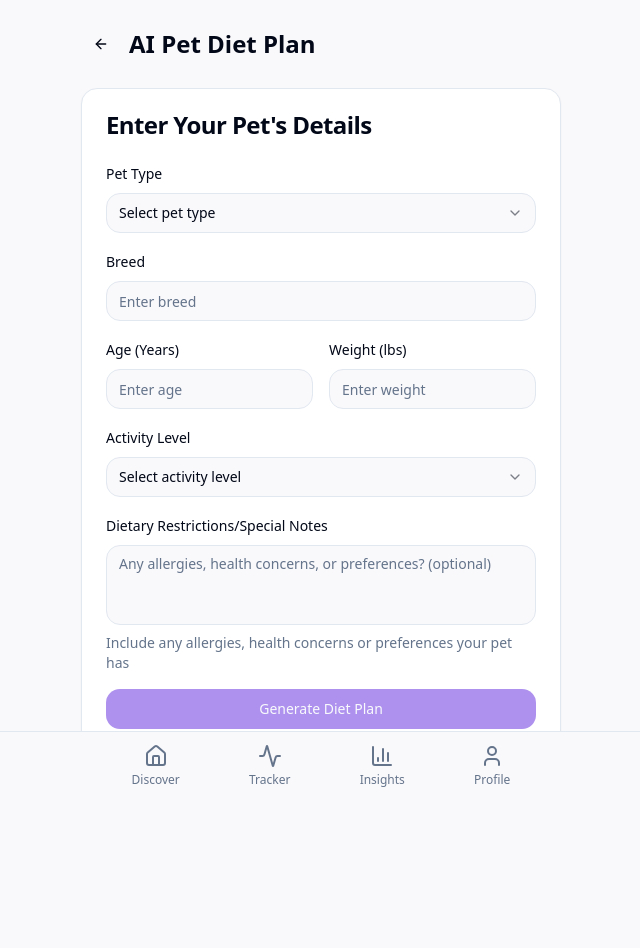
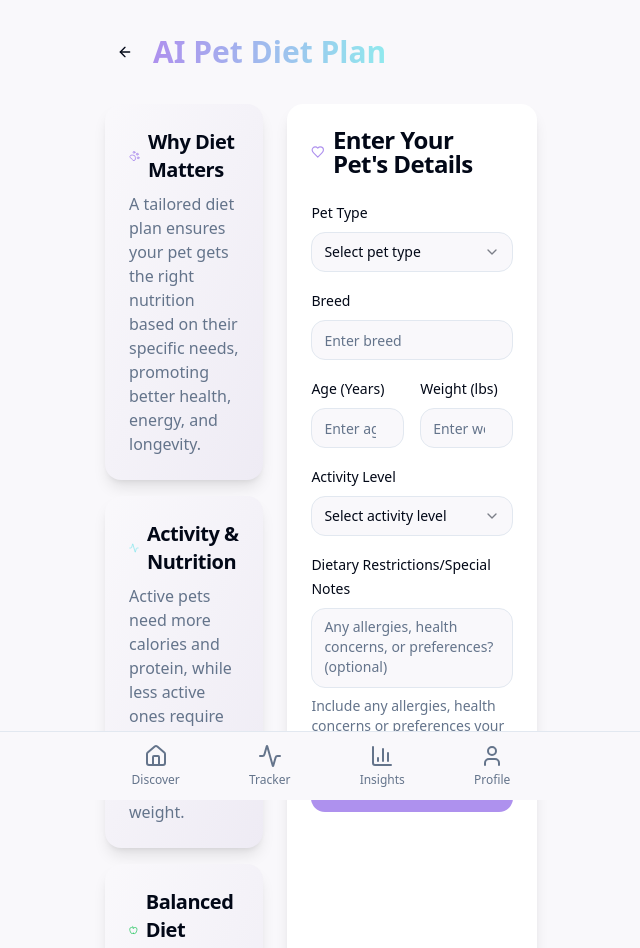
Before and after one commit to Bhargav-Ragula/petdiet, a React (Vite) app: page /diet-plan in a window 1280 px wide. Shown: the top 948 px of the page, without its empty margins (319-959 px from the left). Before the commit the page ends 858 px from the top, so only its background shows below. Built offline with nearby package versions, Linux system fonts and the light colour scheme.

Commit message:
Refactor: Improve diet plan UI
Improve the user interface for the diet plan page to make it more attractive.

```diff
--- a/src/pages/DietPlanPage.tsx
+++ b/src/pages/DietPlanPage.tsx
@@ -11,7 +11,7 @@ import { zodResolver } from "@hookform/resolvers/zod";
 import { useForm } from "react-hook-form";
 import { z } from "zod";
 import { toast } from "sonner";
-import { ArrowLeft, Loader2, AlertTriangle } from "lucide-react";
+import { ArrowLeft, Loader2, AlertTriangle, PawPrint, Activity, Apple, Heart } from "lucide-react";
 import { supabase } from "@/integrations/supabase/client";
 
 const petTypes = ["Dog", "Cat", "Bird", "Fish", "Hamster", "Rabbit", "Other"];
@@ -87,20 +87,72 @@ const DietPlanPage = () => {
   };
 
   return (
-    <div className="py-6 space-y-6 max-w-3xl mx-auto">
-      <div className="flex items-center">
+    <div className="py-8 max-w-4xl mx-auto px-4 sm:px-6">
+      <div className="flex items-center mb-8">
         <Button variant="ghost" size="icon" onClick={() => navigate(-1)} className="mr-2">
           <ArrowLeft size={20} />
         </Button>
-        <h1 className="text-2xl font-bold text-foreground">
+        <h1 className="text-3xl font-bold bg-gradient-to-r from-primary to-secondary bg-clip-text text-transparent">
           AI Pet Diet Plan
         </h1>
       </div>
 
       {!dietPlan ? (
-        <Card>
+        <div className="grid gap-6 md:grid-cols-5">
+          <div className="md:col-span-2 space-y-4">
+            <Card className="bg-gradient-to-br from-background to-muted border-0 shadow-lg">
+              <CardHeader className="pb-2">
+                <CardTitle className="flex items-center gap-2 text-xl">
+                  <PawPrint className="h-5 w-5 text-primary" />
+                  Why Diet Matters
+                </CardTitle>
+              </CardHeader>
+              <CardContent>
+                <p className="text-muted-foreground">
+                  A tailored diet plan ensures your pet gets the right nutrition
+                  based on their specific needs, promoting better health, energy,
+                  and longevity.
+                </p>
+              </CardContent>
+            </Card>
+
+            <Card className="bg-gradient-to-br from-background to-muted border-0 shadow-lg">
+              <CardHeader className="pb-2">
+                <CardTitle className="flex items-center gap-2 text-xl">
+                  <Activity className="h-5 w-5 text-secondary" />
+                  Activity & Nutrition
+                </CardTitle>
+              </CardHeader>
+              <CardContent>
+                <p className="text-muted-foreground">
+                  Active pets need more calories and protein, while less active
+                  ones require fewer calories to maintain a healthy weight.
+                </p>
+              </CardContent>
+            </Card>
+
+            <Card className="bg-gradient-to-br from-background to-muted border-0 shadow-lg">
+              <CardHeader className="pb-2">
+                <CardTitle className="flex items-center gap-2 text-xl">
+                  <Apple className="h-5 w-5 text-green-500" />
+                  Balanced Diet Benefits
+                </CardTitle>
+              </CardHeader>
+              <CardContent>
+                <p className="text-muted-foreground">
+                  A balanced diet helps prevent obesity, supports the immune system,
+                  promotes healthy skin and coat, and reduces the risk of digestive issues.
+                </p>
+              </CardContent>
+            </Card>
+          </div>
+
+          <Card className="md:col-span-3 border-0 shadow-lg bg-card">
             <CardHeader>
-            <CardTitle>Enter Your Pet's Details</CardTitle>
+              <CardTitle className="flex items-center gap-2">
+                <Heart className="h-5 w-5 text-primary" />
+                Enter Your Pet's Details
+              </CardTitle>
             </CardHeader>
             <CardContent>
               <Form {...form}>
@@ -113,7 +165,7 @@ const DietPlanPage = () => {
                         <FormLabel>Pet Type</FormLabel>
                         <Select onValueChange={field.onChange} defaultValue={field.value}>
                           <FormControl>
-                          <SelectTrigger>
+                            <SelectTrigger className="bg-background">
                               <SelectValue placeholder="Select pet type" />
                             </SelectTrigger>
                           </FormControl>
@@ -136,7 +188,7 @@ const DietPlanPage = () => {
                       <FormItem>
                         <FormLabel>Breed</FormLabel>
                         <FormControl>
-                        <Input placeholder="Enter breed" {...field} />
+                          <Input placeholder="Enter breed" {...field} className="bg-background" />
                         </FormControl>
                       </FormItem>
                     )}
@@ -150,7 +202,7 @@ const DietPlanPage = () => {
                         <FormItem>
                           <FormLabel>Age (Years)</FormLabel>
                           <FormControl>
-                          <Input type="number" placeholder="Enter age" {...field} />
+                            <Input type="number" placeholder="Enter age" {...field} className="bg-background" />
                           </FormControl>
                         </FormItem>
                       )}
@@ -163,7 +215,7 @@ const DietPlanPage = () => {
                         <FormItem>
                           <FormLabel>Weight (lbs)</FormLabel>
                           <FormControl>
-                          <Input type="number" placeholder="Enter weight" {...field} />
+                            <Input type="number" placeholder="Enter weight" {...field} className="bg-background" />
                           </FormControl>
                         </FormItem>
                       )}
@@ -178,7 +230,7 @@ const DietPlanPage = () => {
                         <FormLabel>Activity Level</FormLabel>
                         <Select onValueChange={field.onChange} defaultValue={field.value}>
                           <FormControl>
-                          <SelectTrigger>
+                            <SelectTrigger className="bg-background">
                               <SelectValue placeholder="Select activity level" />
                             </SelectTrigger>
                           </FormControl>
@@ -203,7 +255,7 @@ const DietPlanPage = () => {
                         <FormControl>
                           <Textarea
                             placeholder="Any allergies, health concerns, or preferences? (optional)"
-                          className="resize-none"
+                            className="resize-none bg-background"
                             {...field}
                           />
                         </FormControl>
@@ -216,7 +268,7 @@ const DietPlanPage = () => {
 
                   <Button
                     type="submit"
-                  className="w-full"
+                    className="w-full font-semibold"
                     disabled={isGenerating}
                   >
                     {isGenerating ? (
@@ -232,11 +284,15 @@ const DietPlanPage = () => {
               </Form>
             </CardContent>
           </Card>
+        </div>
       ) : (
-        <Card>
-          <CardHeader>
+        <Card className="border-0 shadow-lg overflow-hidden">
+          <CardHeader className="bg-gradient-to-r from-primary/10 to-secondary/10">
             <CardTitle className="flex items-center justify-between">
-              <span>Your Pet's Diet Plan</span>
+              <span className="flex items-center gap-2">
+                <PawPrint className="h-5 w-5 text-primary" />
+                Your Pet's Diet Plan
+              </span>
               {isFromFallback && (
                 <div className="flex items-center text-amber-500 text-sm font-normal bg-amber-50 px-3 py-1 rounded-full">
                   <AlertTriangle size={16} className="mr-1" />
@@ -245,21 +301,28 @@ const DietPlanPage = () => {
               )}
             </CardTitle>
           </CardHeader>
-          <CardContent>
+          <CardContent className="p-6">
             <div className="prose max-w-none">
-              <div className="whitespace-pre-line">{dietPlan}</div>
+              <div className="whitespace-pre-line bg-white/50 p-5 rounded-lg border border-muted">
+                {dietPlan}
               </div>
-            <div className="flex justify-between mt-6">
+            </div>
+            <div className="flex flex-col sm:flex-row gap-3 justify-between mt-6">
               <Button variant="outline" onClick={() => setDietPlan(null)}>
+                <ArrowLeft className="mr-2 h-4 w-4" />
                 Edit Pet Details
               </Button>
-              <Button onClick={() => window.print()} className="print:hidden">
+              <Button onClick={() => window.print()} className="print:hidden bg-secondary hover:bg-secondary/90 text-secondary-foreground">
                 Print Diet Plan
               </Button>
             </div>
           </CardContent>
         </Card>
       )}
+
+      <div className="mt-8 text-center text-sm text-muted-foreground">
+        <p>Our AI-generated diet plans are for informational purposes only. Always consult with a veterinarian before making significant changes to your pet's diet.</p>
+      </div>
     </div>
   );
 };
```
Lines whose indentation alone changed are shown as unchanged.
